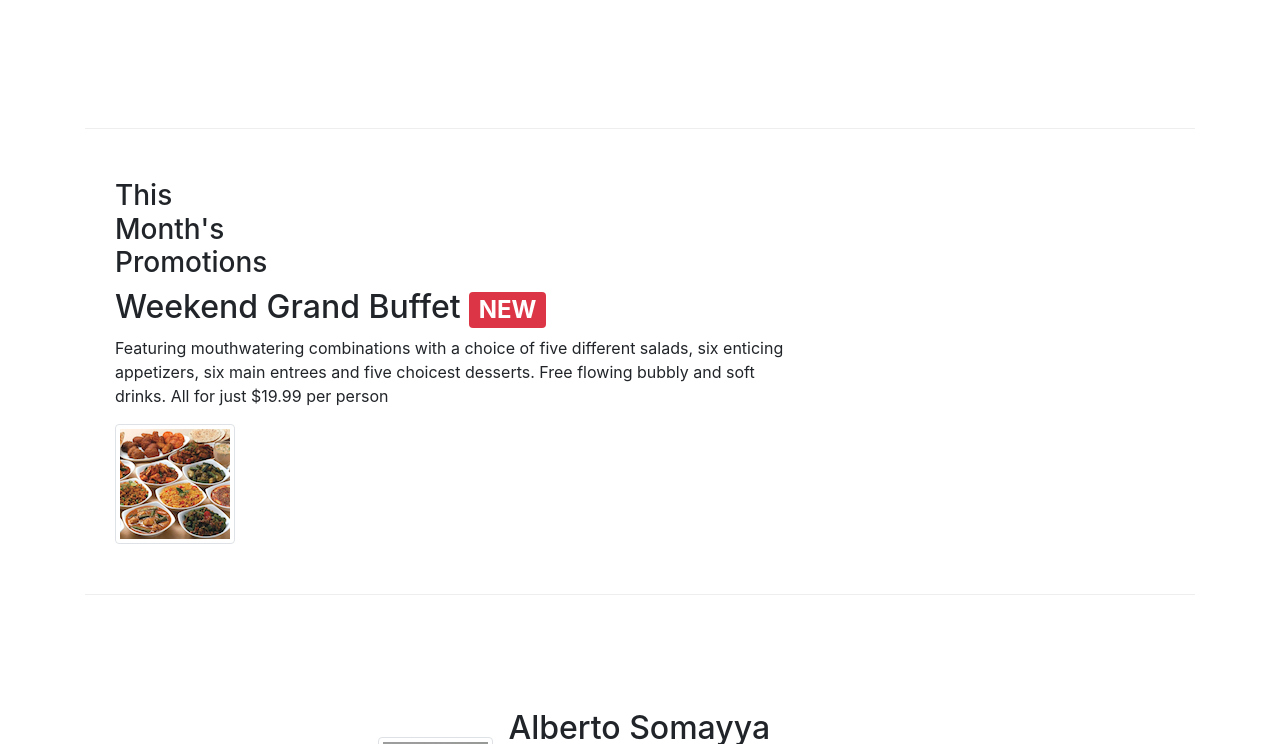
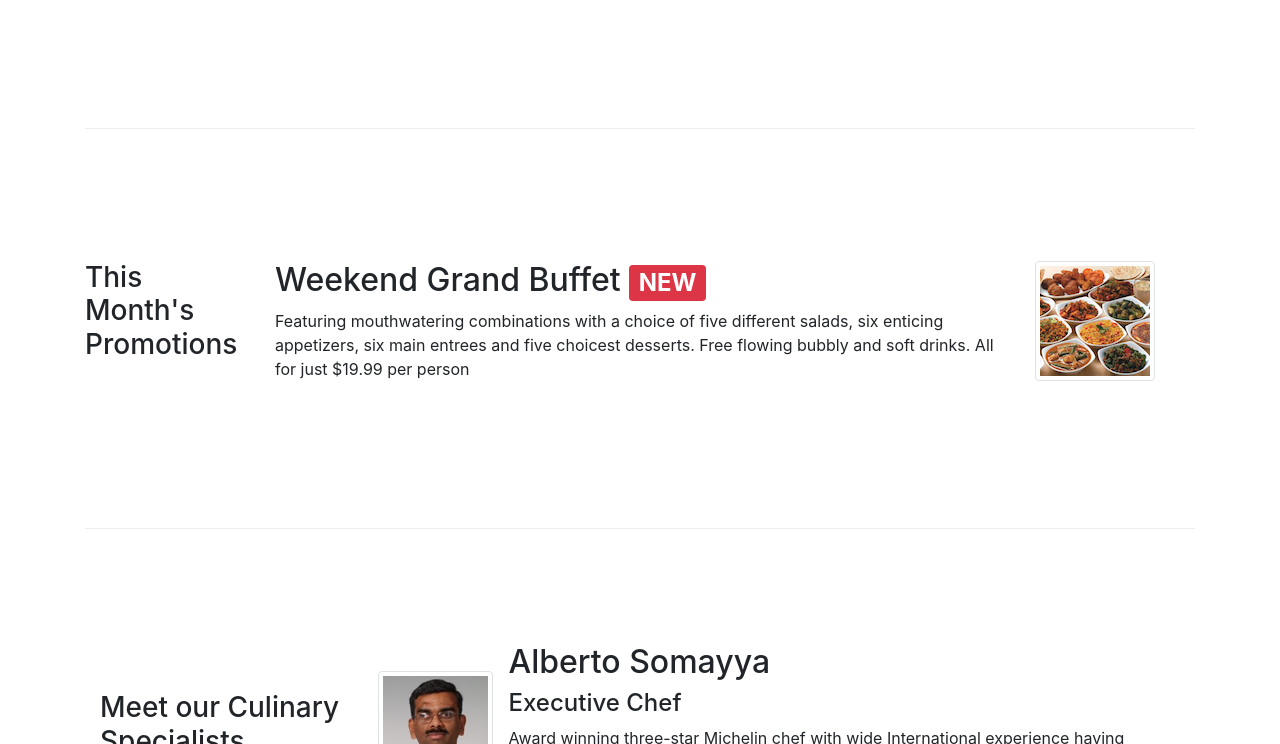
Before and after one commit to latifbey/fullStack-assignment2, a website: page index.html in a window 1280 px wide. Shown: the part 605-1349 px from the top of the page. Drawn offline with nearby package versions, Linux system fonts and the light colour scheme; files whose address does not match are found by name.

Commit message:
task 2-3 ok

```diff
--- a/index.html
+++ b/index.html
@@ -89,7 +89,7 @@
 
 
         <div class="row row-content align-items-center">
-            <div class="col align-self-center">
+            <div class="row align-self-center">
                 <div class="col-sm-2 flex-first">
                     <h3>This Month's Promotions</h3>
                 </div>
@@ -101,7 +101,8 @@
                         </h2>
                         <p>Featuring mouthwatering combinations with a choice of five different salads, six enticing appetizers,
                             six main entrees and five choicest desserts. Free flowing bubbly and soft drinks. All for just
-                            $19.99 per person </p>
+                            $19.99 per person
+                        </p>
                     </div>
                 </div>
                 <!-- busatirdan asagida oynama var          -->
```
